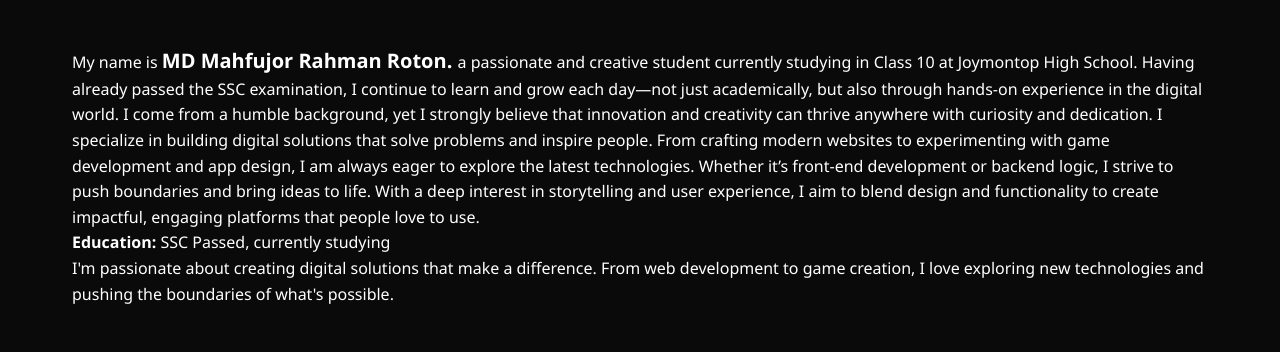
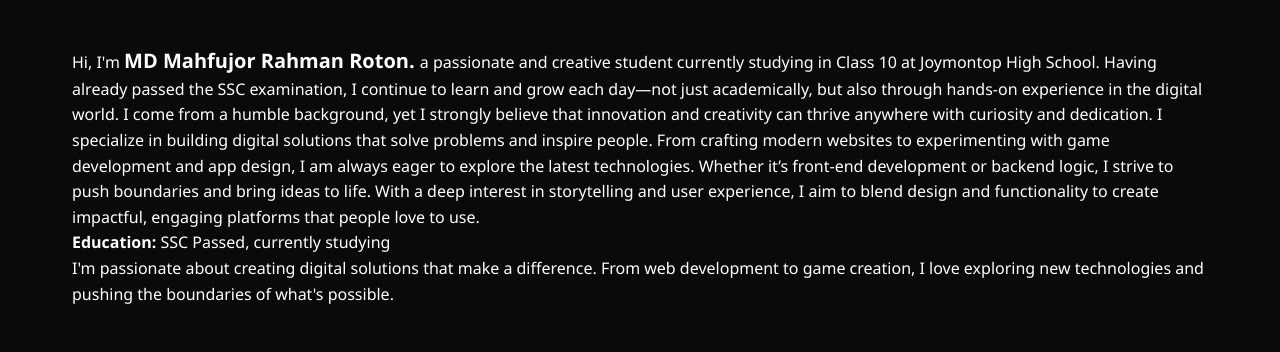
Before and after one commit to Rotonvai/Roton, a plain HTML site: page index.html in a window 1280 px wide. Shown: the part 980-1332 px from the top of the page. Drawn offline with Linux system fonts and the light colour scheme.

Commit message:
Update index.html

```diff
--- a/index.html
+++ b/index.html
@@ -863,7 +863,7 @@
             <h2 id="about-heading" class="fade-in">About Me</h2>
             <div class="about-content">
                 <div class="about-text slide-in-left">
-                    <p style="font-size: 16px;">My name is <b> <strong style="font-size: 20px;">  MD Mahfujor Rahman Roton. </b> </strong>  a passionate and creative student currently studying in Class 10 at Joymontop High School. Having already passed the SSC examination, I continue to learn and grow each day—not just academically, but also through hands-on experience in the digital world. I come from a humble background, yet I strongly believe that innovation and creativity can thrive anywhere with curiosity and dedication. I specialize in building digital solutions that solve problems and inspire people. From crafting modern websites to experimenting with game development and app design, I am always eager to explore the latest technologies. Whether it’s front-end development or backend logic, I strive to push boundaries and bring ideas to life. With a deep interest in storytelling and user experience, I aim to blend design and functionality to create impactful, engaging platforms that people love to use.</p>
+                    <p style="font-size: 16px;">Hi, I'm <b> <strong style="font-size: 20px;">  MD Mahfujor Rahman Roton. </b> </strong>  a passionate and creative student currently studying in Class 10 at Joymontop High School. Having already passed the SSC examination, I continue to learn and grow each day—not just academically, but also through hands-on experience in the digital world. I come from a humble background, yet I strongly believe that innovation and creativity can thrive anywhere with curiosity and dedication. I specialize in building digital solutions that solve problems and inspire people. From crafting modern websites to experimenting with game development and app design, I am always eager to explore the latest technologies. Whether it’s front-end development or backend logic, I strive to push boundaries and bring ideas to life. With a deep interest in storytelling and user experience, I aim to blend design and functionality to create impactful, engaging platforms that people love to use.</p>
                     <p><strong>Education:</strong> SSC Passed, currently studying</p>
                     <p>I'm passionate about creating digital solutions that make a difference. From web development to game creation, I love exploring new technologies and pushing the boundaries of what's possible.</p>
                 </div>
```
